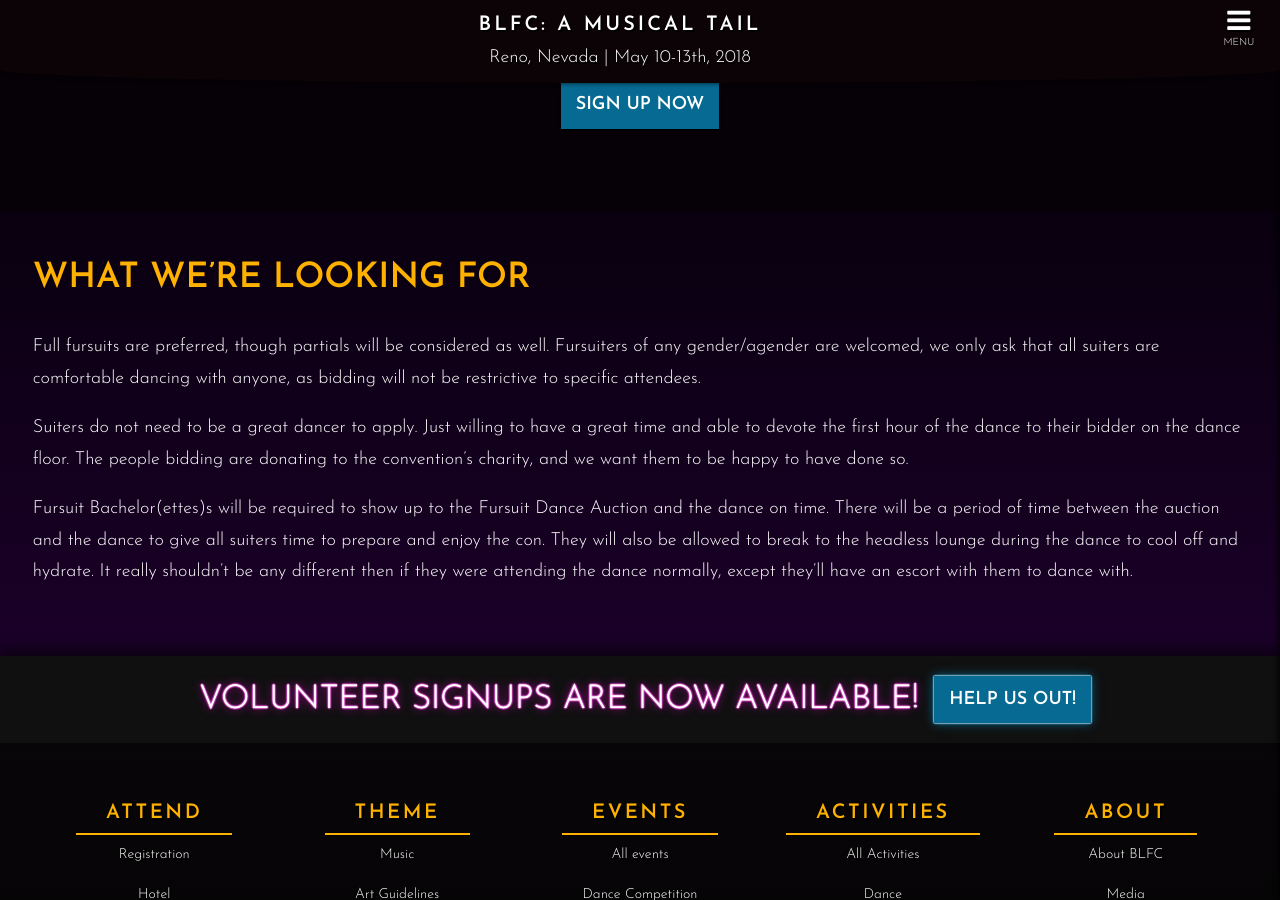
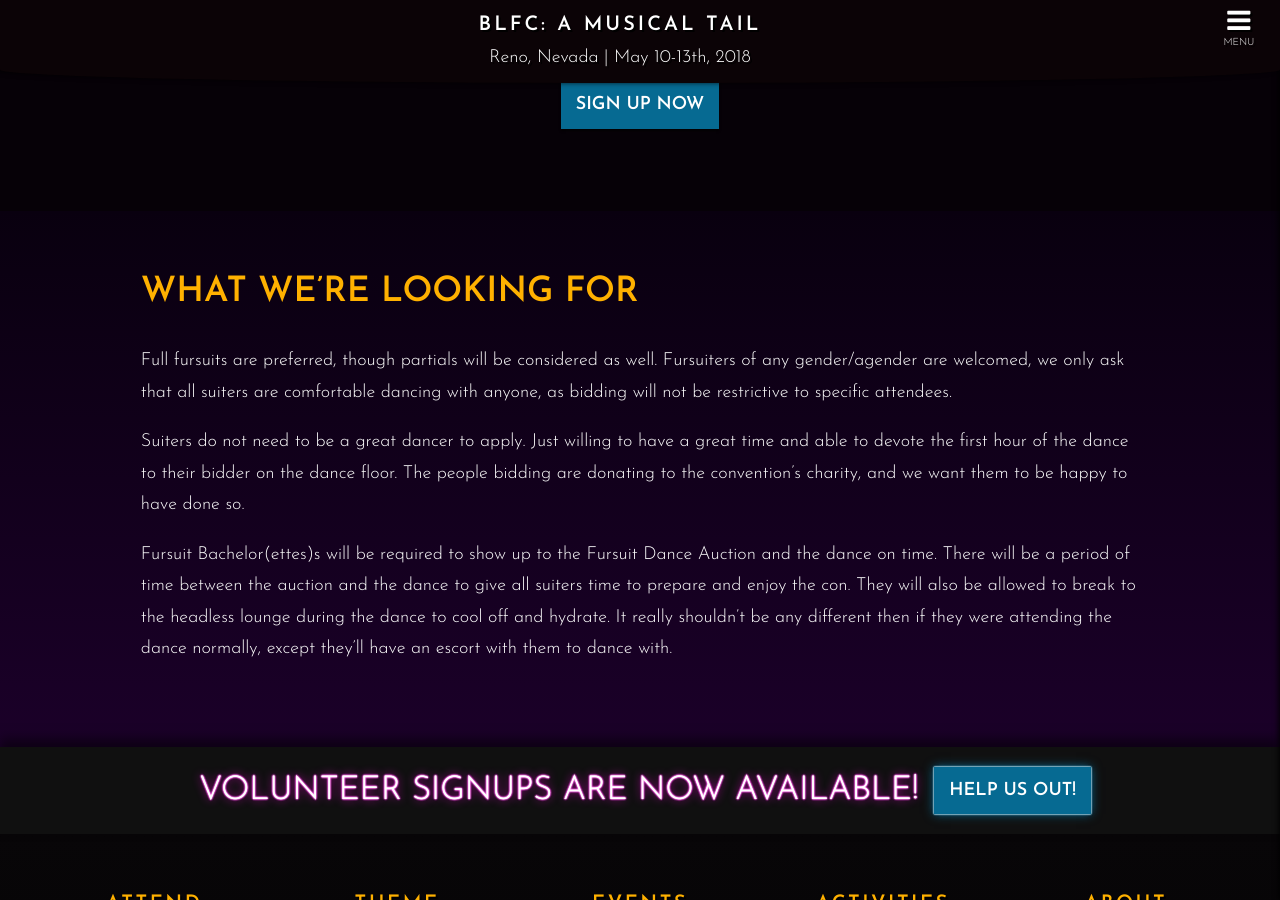
Before and after one commit to blfcweb/biggestlittlefc.github.io, a Jekyll site: the page built from events/fursuit-charity-dance-auction.md, in a window 1280 px wide and 900 px high, scrolled down 982 px. Built offline with Jekyll 4.4.1, drawn with Linux system fonts in a browser that asks for light colours.

```diff
--- a/events/fursuit-charity-dance-auction.md
+++ b/events/fursuit-charity-dance-auction.md
@@ -32,7 +32,7 @@
 </div>
 </div>
 
-<div class="one_full bg-three">
+<div class="one-full bg-three">
 <div class="page-wrapper">
 
 ## What We're Looking For
@@ -67,7 +67,7 @@
 
 
 
-<div class="one_full bg-two">
+<div class="one-full bg-two">
 <div class="page-wrapper">
 
 ## Bidders
```
